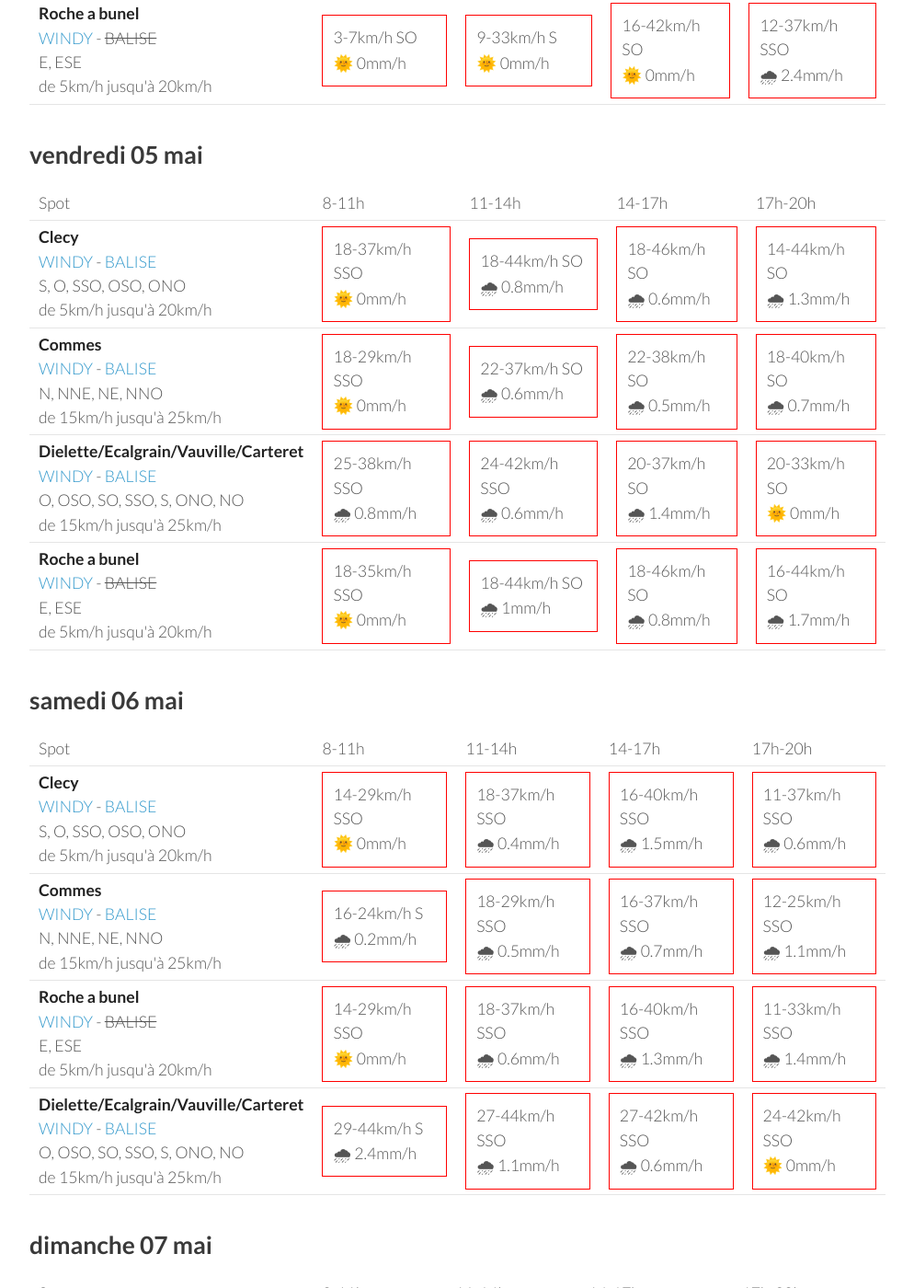
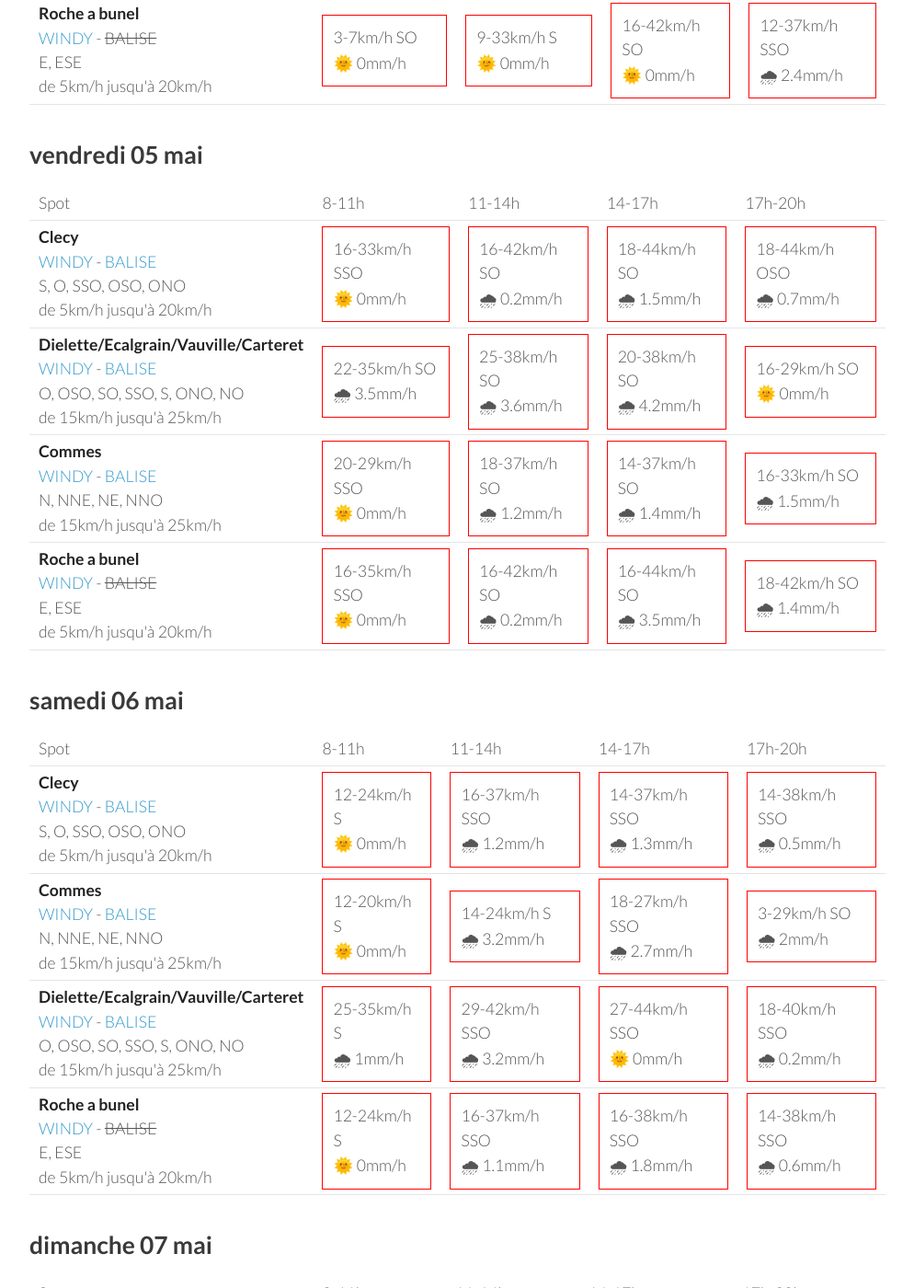
Before and after one commit to parapente-dans-le-nord/parapente-dans-le-nord.github.io, a Jekyll site: the page built from normandie.markdown, in a window 1280 px wide and 1400 px high, scrolled down 1312 px. Shown: the whole window at 92% size, without its empty margins (26-1020 px from the left). Built offline with Jekyll 4.4.1, drawn with Linux system fonts in a browser that asks for light colours; some of the changed text lies outside the part shown.

Commit message:
update index.markdown

```diff
--- a/normandie.markdown
+++ b/normandie.markdown
@@ -132,40 +132,40 @@ page mise à jour le mercredi 03 mai 13:46
 <tr>
         <td><strong>Clecy</strong><br><a href="https://windy.com/48.929/-0.470?48.516,-0.470,8">WINDY</a> - <span class=""><a href="http://www.balisemeteo.com/balise.php?idBalise=122">BALISE</a> </span><br> <span class="vent-favorable">S, O, SSO, OSO, ONO</span><br><span class="force-vent">de 5km/h jusqu'à 20km/h</span> </td>
 
-            <td><div class="not-flyable"><p>18-37km/h SSO</p><p>🌞 0mm/h</p></div></td>
-            <td><div class="not-flyable"><p>18-44km/h SO</p><p>🌧 0.8mm/h</p></div></td>
-            <td><div class="not-flyable"><p>18-46km/h SO</p><p>🌧 0.6mm/h</p></div></td>
-            <td><div class="not-flyable"><p>14-44km/h SO</p><p>🌧 1.3mm/h</p></div></td>
+            <td><div class="not-flyable"><p>16-33km/h SSO</p><p>🌞 0mm/h</p></div></td>
+            <td><div class="not-flyable"><p>16-42km/h SO</p><p>🌧 0.2mm/h</p></div></td>
+            <td><div class="not-flyable"><p>18-44km/h SO</p><p>🌧 1.5mm/h</p></div></td>
+            <td><div class="not-flyable"><p>18-44km/h OSO</p><p>🌧 0.7mm/h</p></div></td>
+
+
+    </tr>
+<tr>
+        <td><strong>Dielette/Ecalgrain/Vauville/Carteret</strong><br><a href="https://windy.com/49.650/-1.856?49.243,-1.856,8">WINDY</a> - <span class=""><a href="http://www.balisemeteo.com/balise.php?idBalise=81">BALISE</a> </span><br> <span class="vent-favorable">O, OSO, SO, SSO, S, ONO, NO</span><br><span class="force-vent">de 15km/h jusqu'à 25km/h</span> </td>
+
+            <td><div class="not-flyable"><p>22-35km/h SO</p><p>🌧 3.5mm/h</p></div></td>
+            <td><div class="not-flyable"><p>25-38km/h SO</p><p>🌧 3.6mm/h</p></div></td>
+            <td><div class="not-flyable"><p>20-38km/h SO</p><p>🌧 4.2mm/h</p></div></td>
+            <td><div class="not-flyable"><p>16-29km/h SO</p><p>🌞 0mm/h</p></div></td>
 
 
     </tr>
 <tr>
         <td><strong>Commes</strong><br><a href="https://windy.com/49.346/-0.726?48.936,-0.726,8">WINDY</a> - <span class=""><a href="http://www.balisemeteo.com/balise.php?idBalise=158">BALISE</a> </span><br> <span class="vent-favorable">N, NNE, NE, NNO</span><br><span class="force-vent">de 15km/h jusqu'à 25km/h</span> </td>
 
-            <td><div class="not-flyable"><p>18-29km/h SSO</p><p>🌞 0mm/h</p></div></td>
-            <td><div class="not-flyable"><p>22-37km/h SO</p><p>🌧 0.6mm/h</p></div></td>
-            <td><div class="not-flyable"><p>22-38km/h SO</p><p>🌧 0.5mm/h</p></div></td>
-            <td><div class="not-flyable"><p>18-40km/h SO</p><p>🌧 0.7mm/h</p></div></td>
-
-
-    </tr>
-<tr>
-        <td><strong>Dielette/Ecalgrain/Vauville/Carteret</strong><br><a href="https://windy.com/49.650/-1.856?49.243,-1.856,8">WINDY</a> - <span class=""><a href="http://www.balisemeteo.com/balise.php?idBalise=81">BALISE</a> </span><br> <span class="vent-favorable">O, OSO, SO, SSO, S, ONO, NO</span><br><span class="force-vent">de 15km/h jusqu'à 25km/h</span> </td>
-
-            <td><div class="not-flyable"><p>25-38km/h SSO</p><p>🌧 0.8mm/h</p></div></td>
-            <td><div class="not-flyable"><p>24-42km/h SSO</p><p>🌧 0.6mm/h</p></div></td>
-            <td><div class="not-flyable"><p>20-37km/h SO</p><p>🌧 1.4mm/h</p></div></td>
-            <td><div class="not-flyable"><p>20-33km/h SO</p><p>🌞 0mm/h</p></div></td>
+            <td><div class="not-flyable"><p>20-29km/h SSO</p><p>🌞 0mm/h</p></div></td>
+            <td><div class="not-flyable"><p>18-37km/h SO</p><p>🌧 1.2mm/h</p></div></td>
+            <td><div class="not-flyable"><p>14-37km/h SO</p><p>🌧 1.4mm/h</p></div></td>
+            <td><div class="not-flyable"><p>16-33km/h SO</p><p>🌧 1.5mm/h</p></div></td>
 
 
     </tr>
 <tr>
         <td><strong>Roche a bunel</strong><br><a href="https://windy.com/48.993/-0.499?48.580,-0.499,8">WINDY</a> - <span class="no-balise"> BALISE </span><br> <span class="vent-favorable">E, ESE</span><br><span class="force-vent">de 5km/h jusqu'à 20km/h</span> </td>
 
-            <td><div class="not-flyable"><p>18-35km/h SSO</p><p>🌞 0mm/h</p></div></td>
-            <td><div class="not-flyable"><p>18-44km/h SO</p><p>🌧 1mm/h</p></div></td>
-            <td><div class="not-flyable"><p>18-46km/h SO</p><p>🌧 0.8mm/h</p></div></td>
-            <td><div class="not-flyable"><p>16-44km/h SO</p><p>🌧 1.7mm/h</p></div></td>
+            <td><div class="not-flyable"><p>16-35km/h SSO</p><p>🌞 0mm/h</p></div></td>
+            <td><div class="not-flyable"><p>16-42km/h SO</p><p>🌧 0.2mm/h</p></div></td>
+            <td><div class="not-flyable"><p>16-44km/h SO</p><p>🌧 3.5mm/h</p></div></td>
+            <td><div class="not-flyable"><p>18-42km/h SO</p><p>🌧 1.4mm/h</p></div></td>
 
 
     </tr>
@@ -188,40 +188,40 @@ page mise à jour le mercredi 03 mai 13:46
 <tr>
         <td><strong>Clecy</strong><br><a href="https://windy.com/48.929/-0.470?48.516,-0.470,8">WINDY</a> - <span class=""><a href="http://www.balisemeteo.com/balise.php?idBalise=122">BALISE</a> </span><br> <span class="vent-favorable">S, O, SSO, OSO, ONO</span><br><span class="force-vent">de 5km/h jusqu'à 20km/h</span> </td>
 
-            <td><div class="not-flyable"><p>14-29km/h SSO</p><p>🌞 0mm/h</p></div></td>
-            <td><div class="not-flyable"><p>18-37km/h SSO</p><p>🌧 0.4mm/h</p></div></td>
-            <td><div class="not-flyable"><p>16-40km/h SSO</p><p>🌧 1.5mm/h</p></div></td>
-            <td><div class="not-flyable"><p>11-37km/h SSO</p><p>🌧 0.6mm/h</p></div></td>
+            <td><div class="not-flyable"><p>12-24km/h S</p><p>🌞 0mm/h</p></div></td>
+            <td><div class="not-flyable"><p>16-37km/h SSO</p><p>🌧 1.2mm/h</p></div></td>
+            <td><div class="not-flyable"><p>14-37km/h SSO</p><p>🌧 1.3mm/h</p></div></td>
+            <td><div class="not-flyable"><p>14-38km/h SSO</p><p>🌧 0.5mm/h</p></div></td>
 
 
     </tr>
 <tr>
         <td><strong>Commes</strong><br><a href="https://windy.com/49.346/-0.726?48.936,-0.726,8">WINDY</a> - <span class=""><a href="http://www.balisemeteo.com/balise.php?idBalise=158">BALISE</a> </span><br> <span class="vent-favorable">N, NNE, NE, NNO</span><br><span class="force-vent">de 15km/h jusqu'à 25km/h</span> </td>
 
-            <td><div class="not-flyable"><p>16-24km/h S</p><p>🌧 0.2mm/h</p></div></td>
-            <td><div class="not-flyable"><p>18-29km/h SSO</p><p>🌧 0.5mm/h</p></div></td>
-            <td><div class="not-flyable"><p>16-37km/h SSO</p><p>🌧 0.7mm/h</p></div></td>
-            <td><div class="not-flyable"><p>12-25km/h SSO</p><p>🌧 1.1mm/h</p></div></td>
+            <td><div class="not-flyable"><p>12-20km/h S</p><p>🌞 0mm/h</p></div></td>
+            <td><div class="not-flyable"><p>14-24km/h S</p><p>🌧 3.2mm/h</p></div></td>
+            <td><div class="not-flyable"><p>18-27km/h SSO</p><p>🌧 2.7mm/h</p></div></td>
+            <td><div class="not-flyable"><p>3-29km/h SO</p><p>🌧 2mm/h</p></div></td>
+
+
+    </tr>
+<tr>
+        <td><strong>Dielette/Ecalgrain/Vauville/Carteret</strong><br><a href="https://windy.com/49.650/-1.856?49.243,-1.856,8">WINDY</a> - <span class=""><a href="http://www.balisemeteo.com/balise.php?idBalise=81">BALISE</a> </span><br> <span class="vent-favorable">O, OSO, SO, SSO, S, ONO, NO</span><br><span class="force-vent">de 15km/h jusqu'à 25km/h</span> </td>
+
+            <td><div class="not-flyable"><p>25-35km/h S</p><p>🌧 1mm/h</p></div></td>
+            <td><div class="not-flyable"><p>29-42km/h SSO</p><p>🌧 3.2mm/h</p></div></td>
+            <td><div class="not-flyable"><p>27-44km/h SSO</p><p>🌞 0mm/h</p></div></td>
+            <td><div class="not-flyable"><p>18-40km/h SSO</p><p>🌧 0.2mm/h</p></div></td>
 
 
     </tr>
 <tr>
         <td><strong>Roche a bunel</strong><br><a href="https://windy.com/48.993/-0.499?48.580,-0.499,8">WINDY</a> - <span class="no-balise"> BALISE </span><br> <span class="vent-favorable">E, ESE</span><br><span class="force-vent">de 5km/h jusqu'à 20km/h</span> </td>
 
-            <td><div class="not-flyable"><p>14-29km/h SSO</p><p>🌞 0mm/h</p></div></td>
-            <td><div class="not-flyable"><p>18-37km/h SSO</p><p>🌧 0.6mm/h</p></div></td>
-            <td><div class="not-flyable"><p>16-40km/h SSO</p><p>🌧 1.3mm/h</p></div></td>
-            <td><div class="not-flyable"><p>11-33km/h SSO</p><p>🌧 1.4mm/h</p></div></td>
-
-
-    </tr>
-<tr>
-        <td><strong>Dielette/Ecalgrain/Vauville/Carteret</strong><br><a href="https://windy.com/49.650/-1.856?49.243,-1.856,8">WINDY</a> - <span class=""><a href="http://www.balisemeteo.com/balise.php?idBalise=81">BALISE</a> </span><br> <span class="vent-favorable">O, OSO, SO, SSO, S, ONO, NO</span><br><span class="force-vent">de 15km/h jusqu'à 25km/h</span> </td>
-
-            <td><div class="not-flyable"><p>29-44km/h S</p><p>🌧 2.4mm/h</p></div></td>
-            <td><div class="not-flyable"><p>27-44km/h SSO</p><p>🌧 1.1mm/h</p></div></td>
-            <td><div class="not-flyable"><p>27-42km/h SSO</p><p>🌧 0.6mm/h</p></div></td>
-            <td><div class="not-flyable"><p>24-42km/h SSO</p><p>🌞 0mm/h</p></div></td>
+            <td><div class="not-flyable"><p>12-24km/h S</p><p>🌞 0mm/h</p></div></td>
+            <td><div class="not-flyable"><p>16-37km/h SSO</p><p>🌧 1.1mm/h</p></div></td>
+            <td><div class="not-flyable"><p>16-38km/h SSO</p><p>🌧 1.8mm/h</p></div></td>
+            <td><div class="not-flyable"><p>14-38km/h SSO</p><p>🌧 0.6mm/h</p></div></td>
 
 
     </tr>
```
Also changed, not shown: other parts of normandie.markdown (+1 -1 lines).
